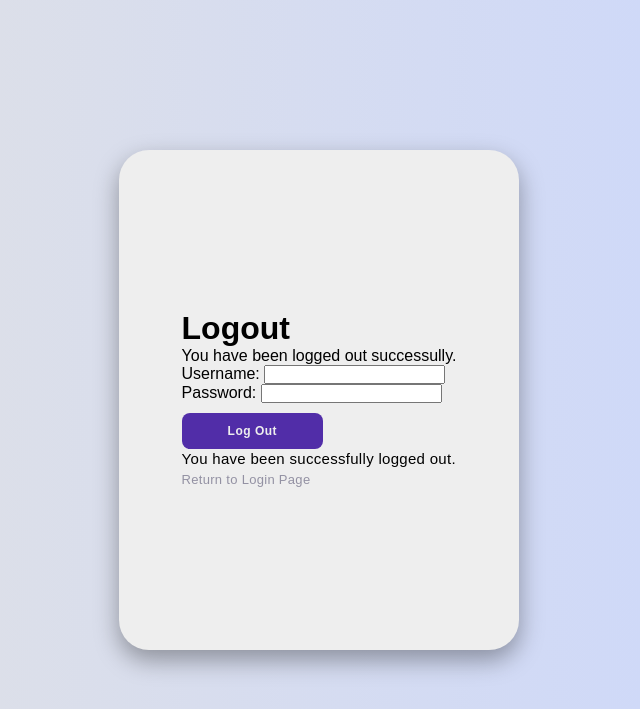
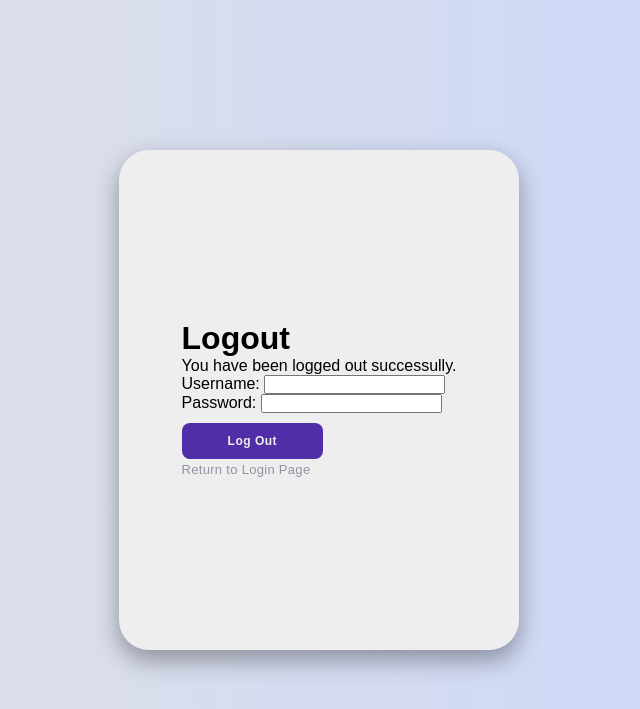
Before and after one commit to alyee18/Lari-Lari-MMU, a Flask app: page /logout in a window 1280 px wide. Shown: the top 709 px of the page, without its empty margins (321-961 px from the left). Run offline with Flask 3, Linux system fonts and the light colour scheme; some libraries are stand-ins or nearby versions; some web fonts are replaced.

Commit message:
i edited logout

```diff
--- a/templates/logout.html
+++ b/templates/logout.html
@@ -48,7 +48,6 @@
             </div>
         </form>
 
-        <p class="message">You have been successfully logged out.</p>
         <p><a class="button" href="{{ url_for('login') }}">Return to Login Page</a></p>
     </div>
 </body>
```
